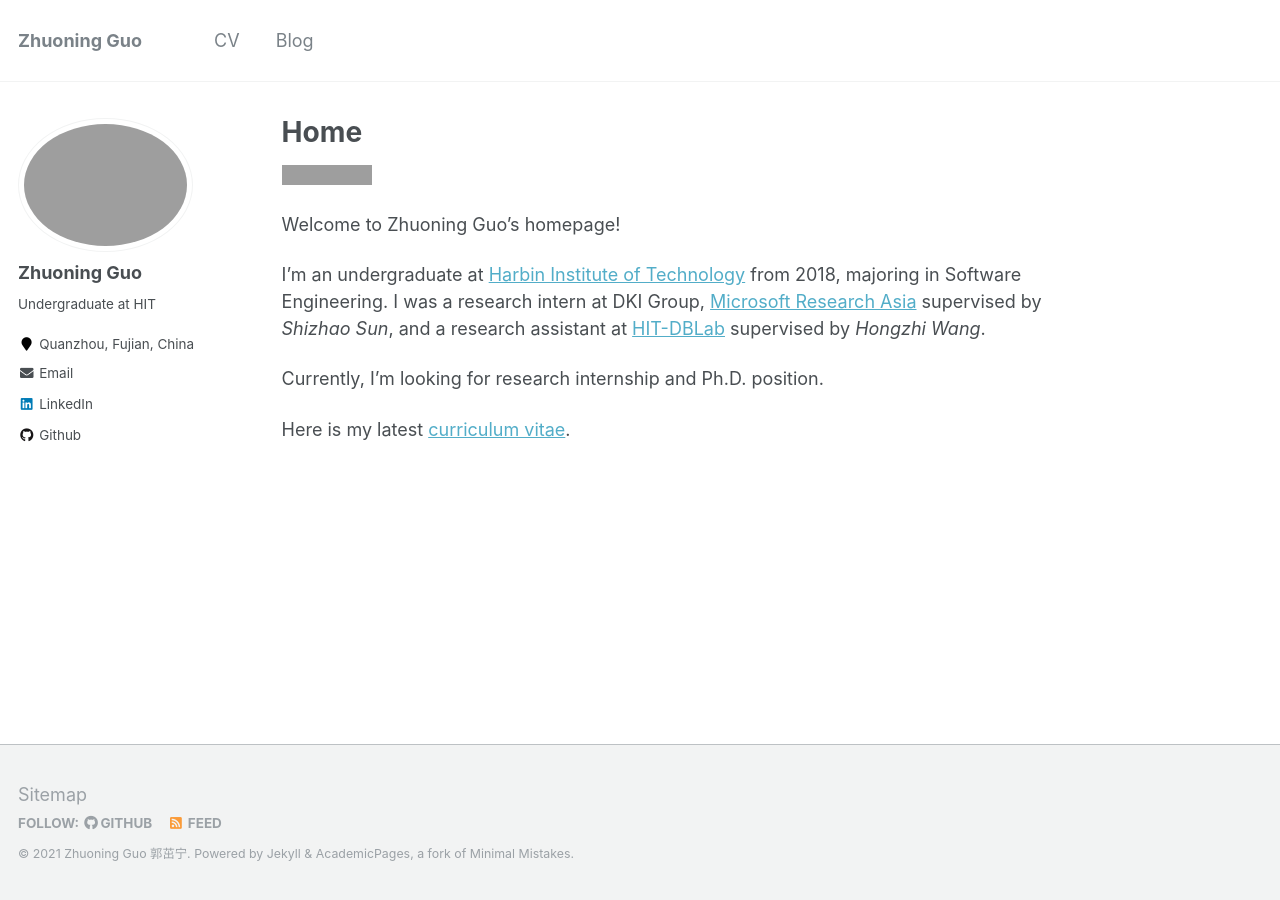
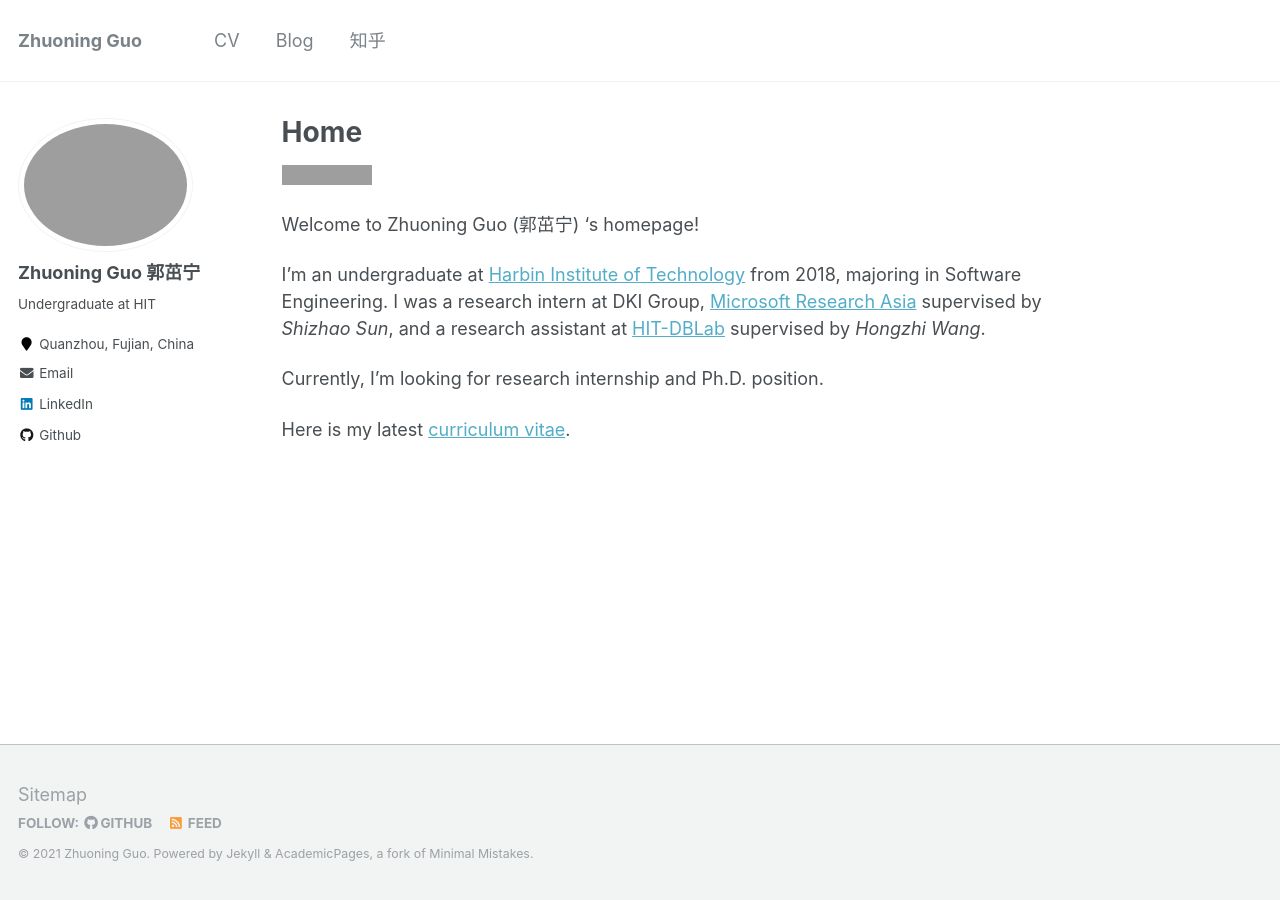
Before and after one commit to gzn00417/gzn00417.github.io, a Jekyll site: the page built from _pages/about.md, in a window 1280 px wide. Built offline with Jekyll 4.4.1, drawn with Linux system fonts in a browser that asks for light colours; grey boxes are pictures that could not be loaded.

Commit message:
update zhihu and cn name

```diff
--- a/_config.yml
+++ b/_config.yml
@@ -9,7 +9,7 @@
 locale                   : "en-US"
 title                    : "Zhuoning Guo"
 title_separator          : "-"
-name                     : &name "Zhuoning Guo 郭茁宁"
+name                     : &name "Zhuoning Guo"
 description              : &description "Undergraduate at HIT"
 url                      : https://gzn00417.github.io # the base hostname & protocol for your site e.g. "https://mmistakes.github.io"
 baseurl                  : "" # the subpath of your site, e.g. "/blog"
@@ -80,7 +80,7 @@ analytics:
 
 # Site Author
 author:
-  name             : "Zhuoning Guo"
+  name             : "Zhuoning Guo 郭茁宁"
   avatar           : "profile.png"
   bio              : "Undergraduate at HIT"
   location         : "Quanzhou, Fujian, China"
--- a/_data/navigation.yml
+++ b/_data/navigation.yml
@@ -6,3 +6,6 @@ main:
 
   - title: "Blog"
     url: "https://blog.csdn.net/gzn00417"
+
+  - title: "知乎"
+    url: "https://www.zhihu.com/people/guo-zhuo-ning"
--- a/_pages/about.md
+++ b/_pages/about.md
@@ -10,7 +10,7 @@ redirect_from:
 
 ![visitors](https://visitor-badge.glitch.me/badge?page_id=gzn00417.github.io)
 
-Welcome to Zhuoning Guo's homepage!
+Welcome to Zhuoning Guo (郭茁宁) 's homepage!
 
 I'm an undergraduate at [Harbin Institute of Technology](http://www.hit.edu.cn/) from 2018, majoring in Software Engineering. I was a research intern at DKI Group, [Microsoft Research Asia](https://www.msra.cn/) supervised by _Shizhao Sun_, and a research assistant at [HIT-DBLab](http://cs.hit.edu.cn/2018/1126/c11289a218419/page.htm) supervised by _Hongzhi Wang_.
 
```
